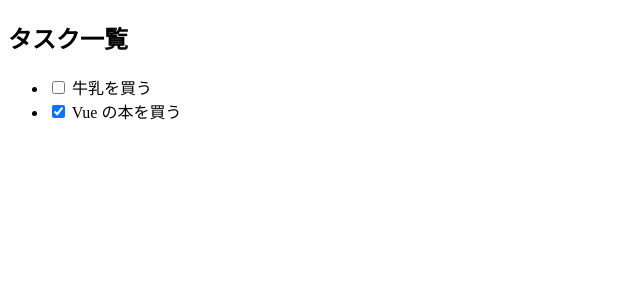
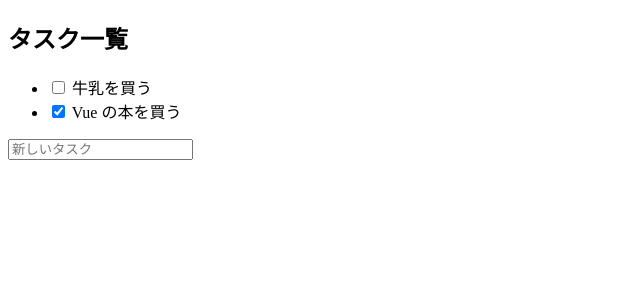
Before and after one commit to shin1rok/vuex-todo-app, a Vue app: page / in a window 1280 px wide. Shown: the top 300 px of the page, without its empty margins (0-640 px from the left). Built offline with nearby package versions, Linux system fonts and the light colour scheme.

Commit message:
タスクを追加できるようにする

```diff
--- a/src/App.vue
+++ b/src/App.vue
@@ -9,6 +9,10 @@
         {{task.name}}
       </li>
     </ul>
+    <!--prevent: リロードしない-->
+    <form v-on:submit.prevent="addTask">
+      <input type="text" v-model="newTaskName" placeholder="新しいタスク">
+    </form>
   </div>
 </template>
 
@@ -22,6 +26,10 @@
       },
     },
     methods: {
+      addTask() {
+        this.$store.commit('addTask', {name: this.newTaskName})
+        this.newTaskName = ''
+      },
       toggleTaskStatus(task) {
         this.$store.commit('toggleTaskStatus', {id: task.id})
       }
--- a/src/store.js
+++ b/src/store.js
@@ -21,8 +21,17 @@ const store = new Vuex.Store({
         done: true
       }
     ],
+    nextTaskId: 3,
   },
   mutations: {
+    addTask(state, {name}) {
+      state.tasks.push({
+        id: state.nextTaskId,
+        name: name,
+        dane: false
+      })
+      state.nextTaskId++
+    },
     toggleTaskStatus(state, {id}) {
       const filtered = state.tasks.filter(task => {
         return task.id === id
```
